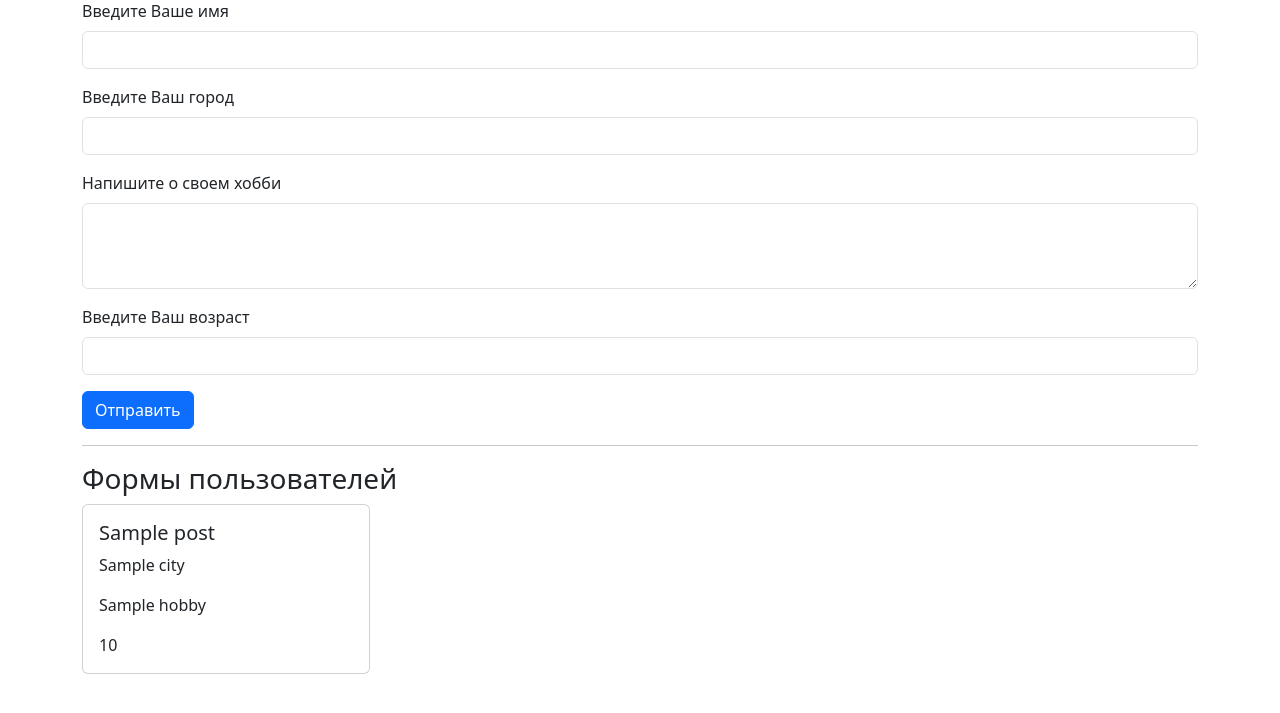
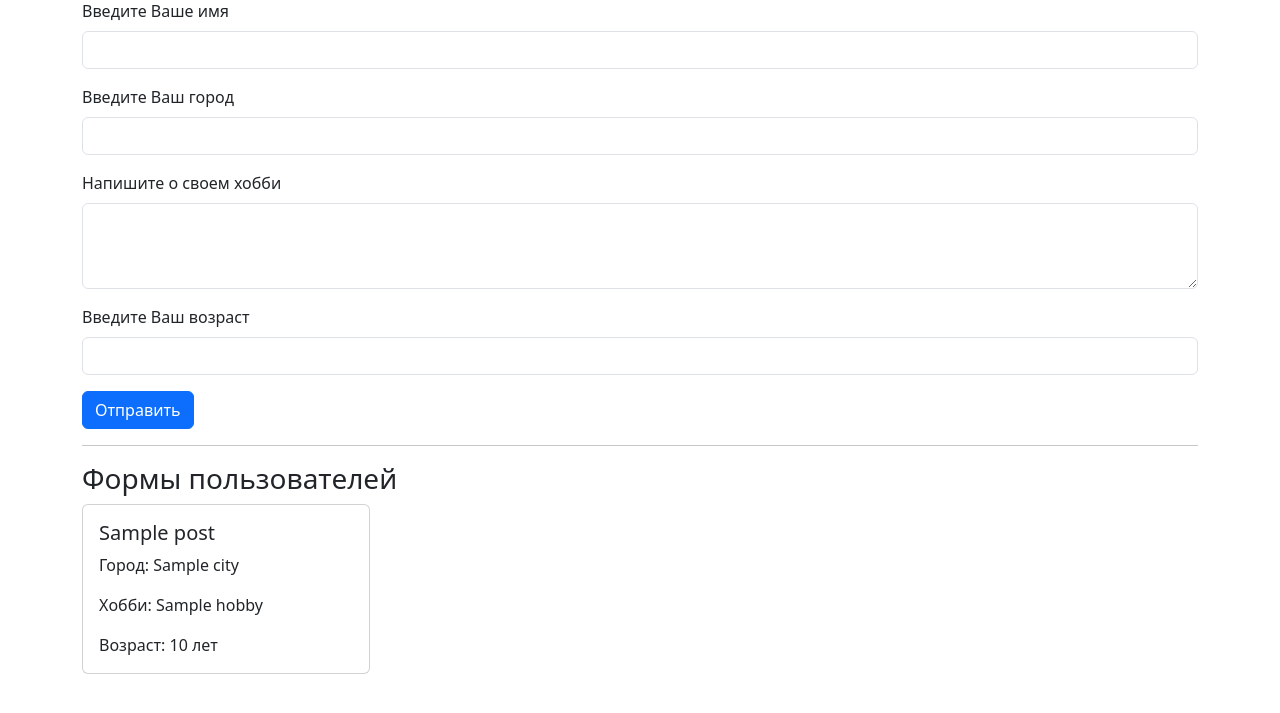
Before and after one commit to Skeyling1/VD06, a Flask app: template app/templates/form.html in a window 1280 px wide. Shown: the part 47-760 px from the top of the page. Run offline with Flask 3, Linux system fonts and the light colour scheme; the template is opened without the code that fills it: most values are stand-ins (such as "Sample title", 1, 10 or a date in 2020).

Commit message:
Update form.html

```diff
--- a/app/templates/form.html
+++ b/app/templates/form.html
@@ -47,9 +47,9 @@
                 <div class="card" style="width: 18rem;">
                     <div class="card-body">
                     <h5 class="card-title">{{ post.name }}</h5>
-                    <p class="card-text">{{ post.city }}</p>
-                    <p class="card-text">{{ post.hobby }}</p>
-                    <p class="card-text">{{ post.age }}</p>
+                    <p class="card-text">Город: {{ post.city }}</p>
+                    <p class="card-text">Хобби: {{ post.hobby }}</p>
+                    <p class="card-text">Возраст: {{ post.age }} лет</p>
                     </div>
                 </div>
             </div>
```
